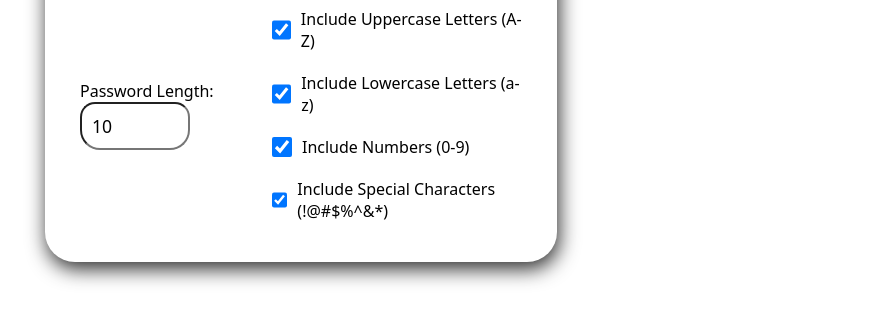
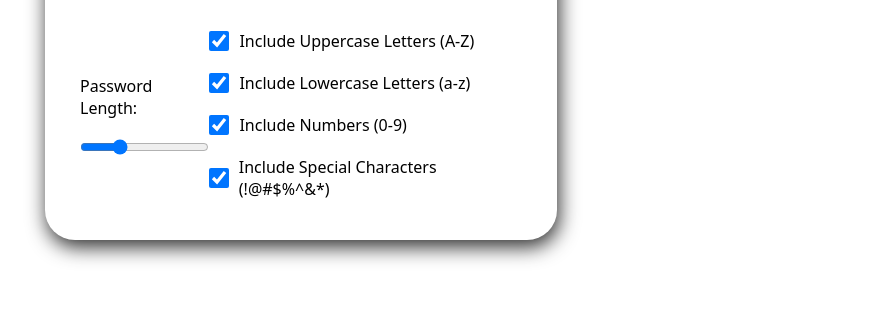
Before and after one commit to donaldumoru/password-generator, a plain HTML site: page index.html in a window 1280 px wide. Shown: the part 430-752 px from the top of the page, without its empty margins (339-1226 px from the left). Drawn offline with Linux system fonts and the light colour scheme.

Commit message:
modifed html css

```diff
--- a/css/style.css
+++ b/css/style.css
@@ -47,6 +47,12 @@ body {
   gap: 40px;
   border-radius: 15px 15px 30px 30px;
   box-shadow: 2px 7px 20px #2e2e2e;
+}
+
+.password-length-wrapper {
+  display: flex;
+  flex-direction: column;
+  gap: 20px;
 }
 
 .info-wrapper {
--- a/index.html
+++ b/index.html
@@ -27,15 +27,21 @@
         <div class="password-custom-container">
           <div class="password-length-wrapper">
             <label for="password-length">Password Length:</label>
-            <input
+            <!-- <input
               type="number"
               id="password-length"
               min="8"
               max="15"
               value="10"
+            /> -->
+
+            <input
+              type="range"
+              id="password-length"
+              min="8"
+              max="15"
+              value="10"
             />
-
-            <p id="password-length-msg"></p>
           </div>
 
           <div class="password-options-wrapper">
```
